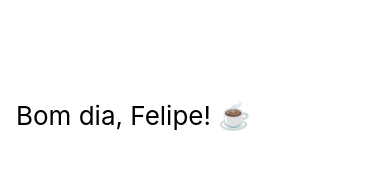
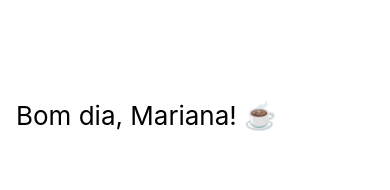
Before and after one commit to marisobreiro/starbucks-clone, a React Native app: screen / in a window 390 px wide. Shown: the top 190 px of the page. Built offline with nearby package versions, Linux system fonts and the light colour scheme.

Commit message:
Cores ajustadas

```diff
--- a/components/Home/Header/HeaderHome.js
+++ b/components/Home/Header/HeaderHome.js
@@ -7,7 +7,7 @@ export default function HeaderHome() {
     return (
         <View style={styles.header}>
             <View style={styles.title}>
-                <Title title="Bom dia, Felipe! ☕️" />
+                <Title title="Bom dia, Mariana! ☕️" />
             </View>
             <TopMenu />
         </View>
```
